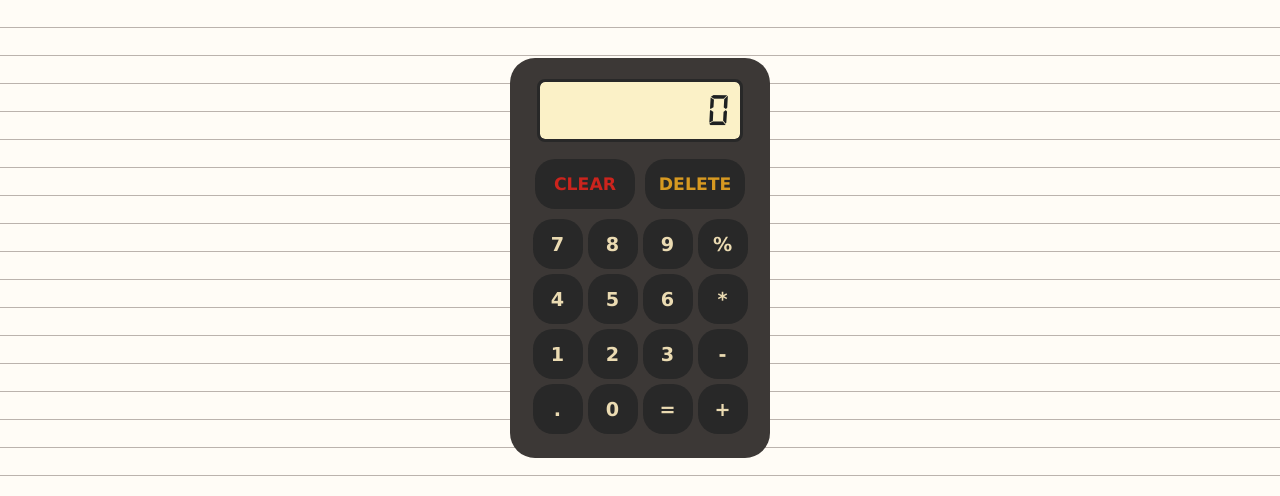
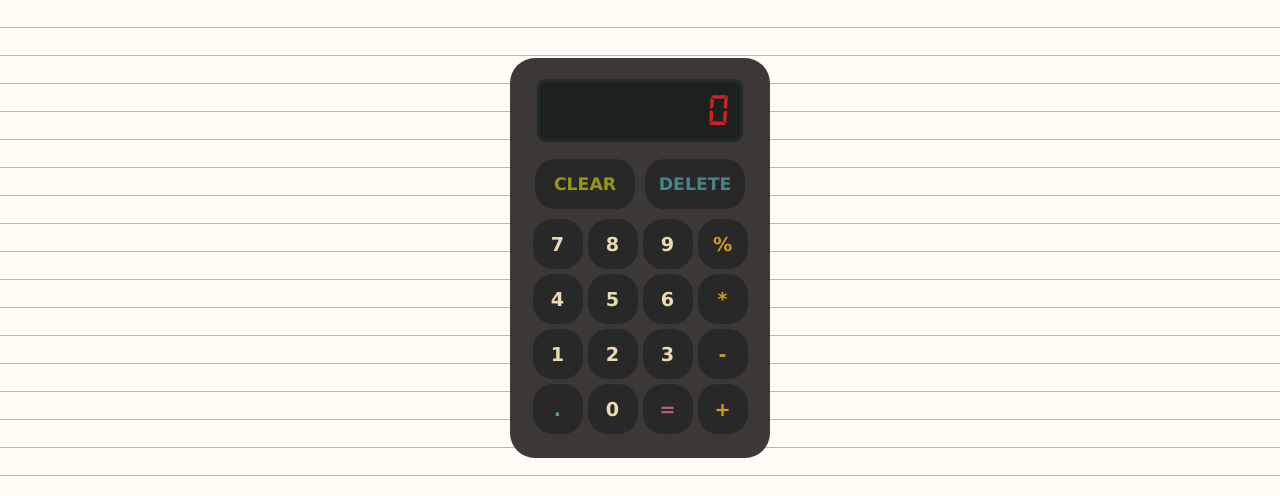
Before and after one commit to dreambrace/calculator, a plain HTML site: page index.html in a window 1280 px wide. Shown: the top 496 px of the page. Drawn offline with Linux system fonts and the light colour scheme.

Commit message:
Adjust colors

```diff
--- a/styles.css
+++ b/styles.css
@@ -33,13 +33,13 @@ body {
   height: 50px;
   width: 190px;
   padding-right: 10px;
-  background-color: #fbf1c7;
-  color: #1d2021;
   padding-top: 7px;
   outline: 3px solid #282828;
   border-radius: 5px;
+  background-color: #1d2021;
   font-size: 2.4em;
   font-family: "Segment7Standard";
+  color: #cc241d;
 }
 
 #btnGrid {
@@ -98,9 +98,21 @@ body {
 }
 
 #clear {
-  color: #cc241d;
+  color: #98971a;
 }
 
 #delete {
+  color: #458588;
+}
+
+.operator {
   color: #d79921;
 }
+
+#equals {
+  color: #b16286;
+}
+
+#decimal {
+  color: #689d6a;
+}
```
